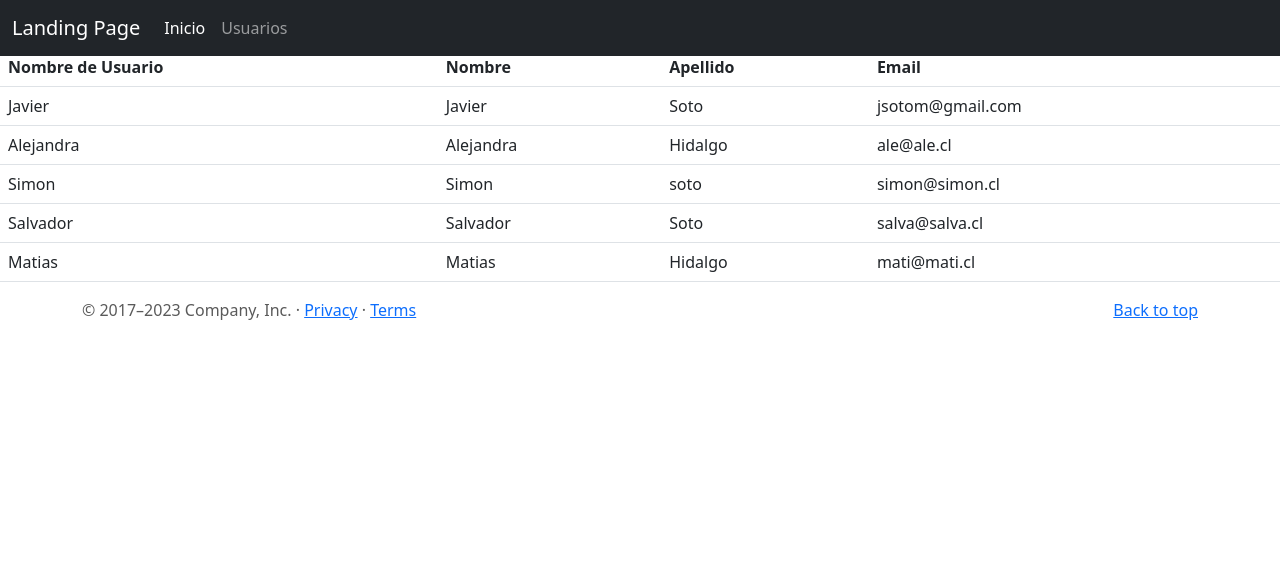
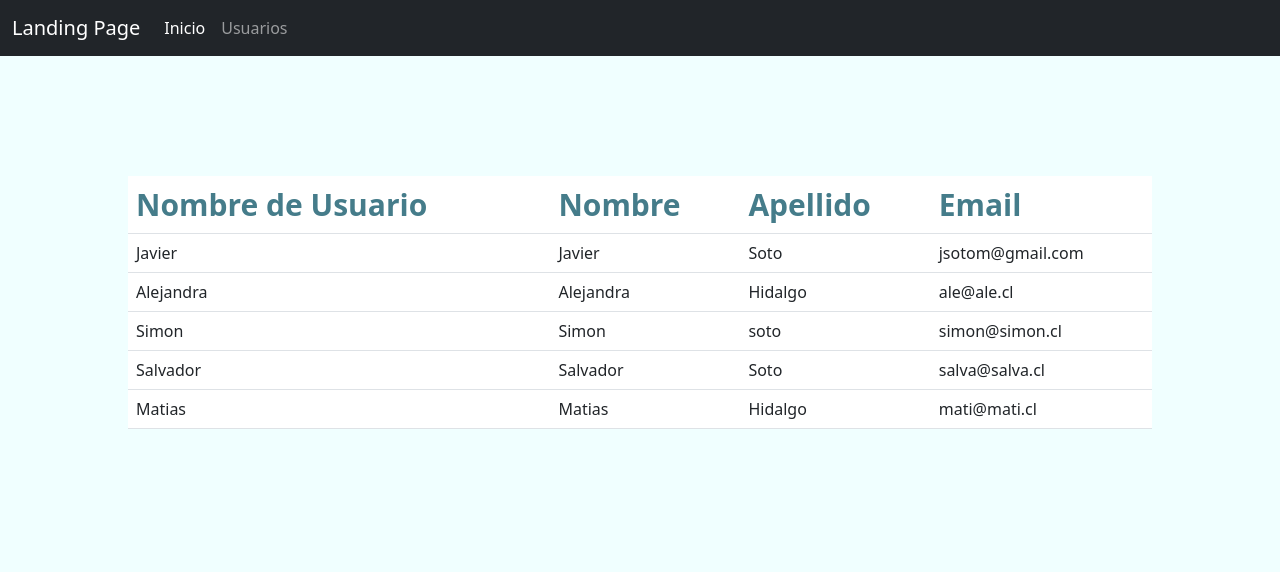
Before and after one commit to el-javier/M6_individuales, a Django app: page /usuarios/ in a window 1280 px wide. Shown: the top 572 px of the page. Run offline with Django 4.2, Linux system fonts and the light colour scheme; data comes from the database, SQL or seed files in the repository.

Commit message:
act. css estilo

```diff
--- a/primer_proyecto/mi_app/Templates/base.html
+++ b/primer_proyecto/mi_app/Templates/base.html
@@ -10,7 +10,7 @@
   <!-- Bootstrap core CSS -->
   <link href="https://cdn.jsdelivr.net/npm/bootstrap@5.3.0/dist/css/bootstrap.min.css" rel="stylesheet" integrity="sha384-9ndCyUaIbzAi2FUVXJi0CjmCapSmO7SnpJef0486qhLnuZ2cdeRhO02iuK6FUUVM" crossorigin="anonymous">
   <!-- Custom styles for this template -->
-  <link rel="stylesheet" href="{% static 'css/estilos.css' %}">
+  <link rel="stylesheet" href="{% static 'css/estilo.css' %}">
   <link rel="stylesheet" href="{% static 'css/carrusel.css' %}">
 </head>
 
--- a/primer_proyecto/mi_app/Templates/usuarios.html
+++ b/primer_proyecto/mi_app/Templates/usuarios.html
@@ -8,10 +8,10 @@
     <table class="table">
     <thead>
         <tr>
-            <th>Nombre de Usuario</th>
-            <th>Nombre</th>
-            <th>Apellido</th>
-            <th>Email</th>
+            <th class="celda1">Nombre de Usuario</th>
+            <th class="celda1">Nombre</th>
+            <th class="celda1">Apellido</th>
+            <th class="celda1">Email</th>
         </tr>
     </thead>
     <tbody>
--- a/primer_proyecto/mi_app/static/css/estilo.css
+++ b/primer_proyecto/mi_app/static/css/estilo.css
@@ -11,3 +11,14 @@
     font-size: 3.5rem;
   }
 } */
+
+
+.m-usuario {
+  padding: 10%;
+  background-color: azure;
+}
+
+.celda1 {
+  color: rgb(69, 124, 138) !important;
+  font-size: 30px !important;
+}
```
